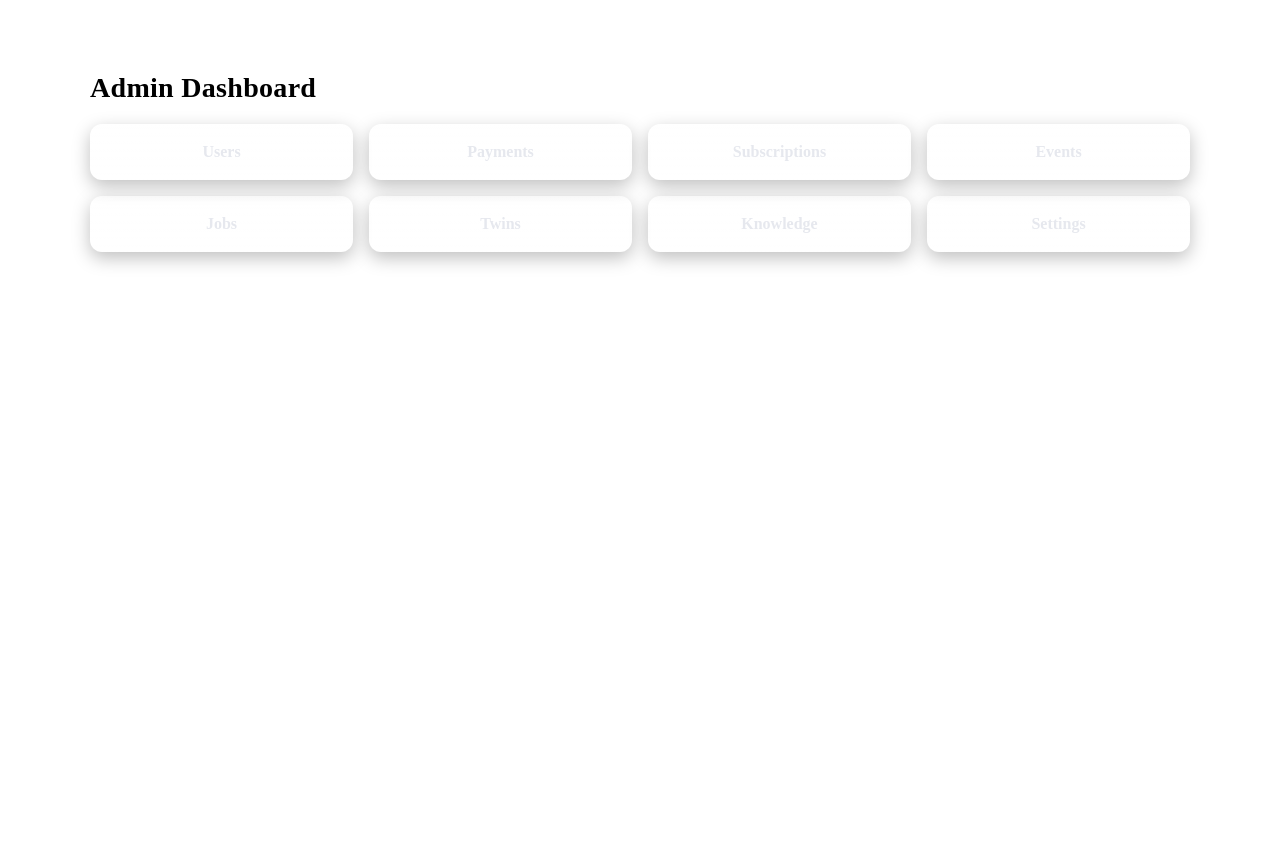
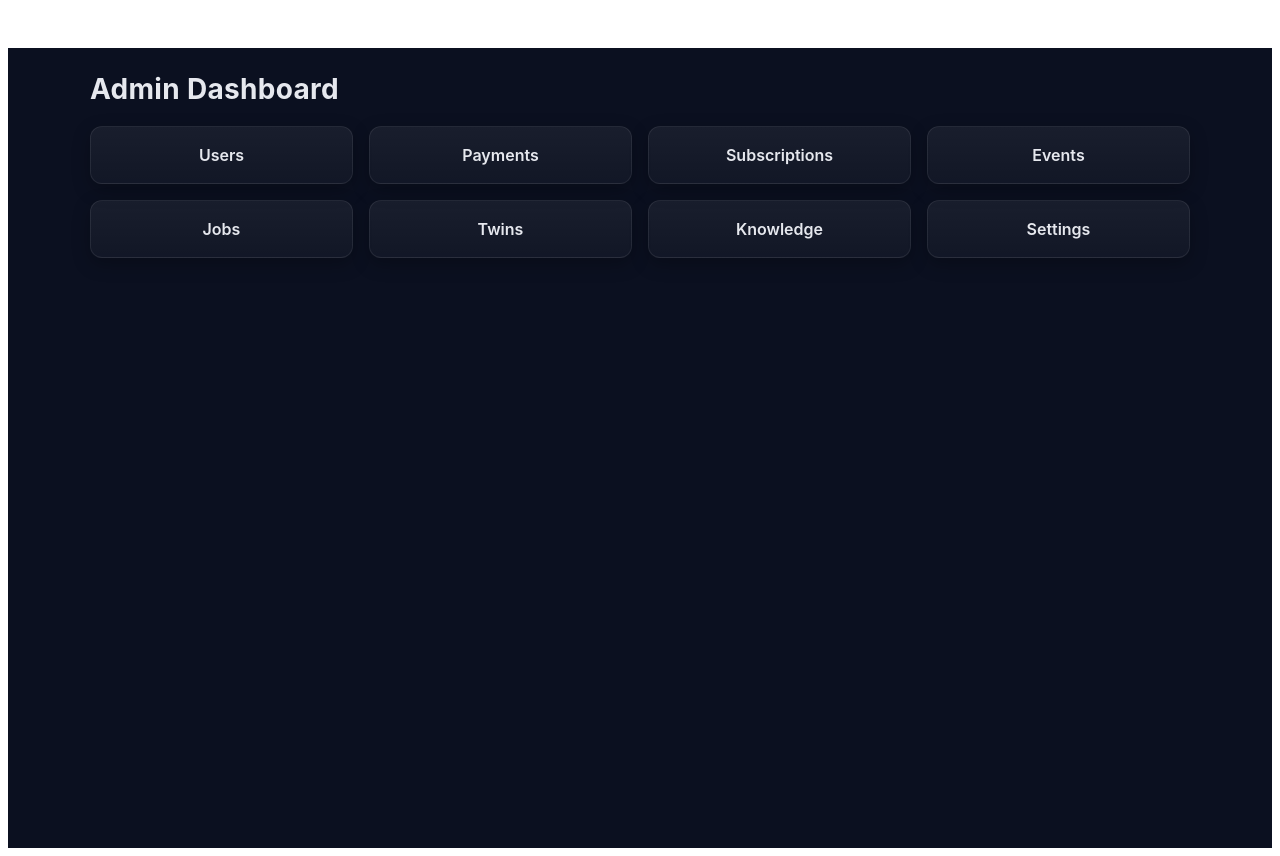
Before and after one commit to genio-ai/genio-os, a Next.js app: page /admin in a window 1280 px wide. Before the commit the page ends 800 px from the top, so only its background shows below. Built offline with nearby package versions, Linux system fonts and the light colour scheme.

Commit message:
Update layout.js

```diff
--- a/app/admin/layout.js
+++ b/app/admin/layout.js
@@ -1,3 +1,16 @@
 export default function AdminLayout({ children }) {
-  return <>{children}</>;
+  return (
+    <div
+      style={{
+        minHeight: "100vh",
+        margin: 0,
+        background: "#0b1020",
+        color: "#e6e8ee",
+        fontFamily:
+          "Inter, system-ui, -apple-system, Segoe UI, Roboto, Arial, sans-serif",
+      }}
+    >
+      {children}
+    </div>
+  );
 }
```
